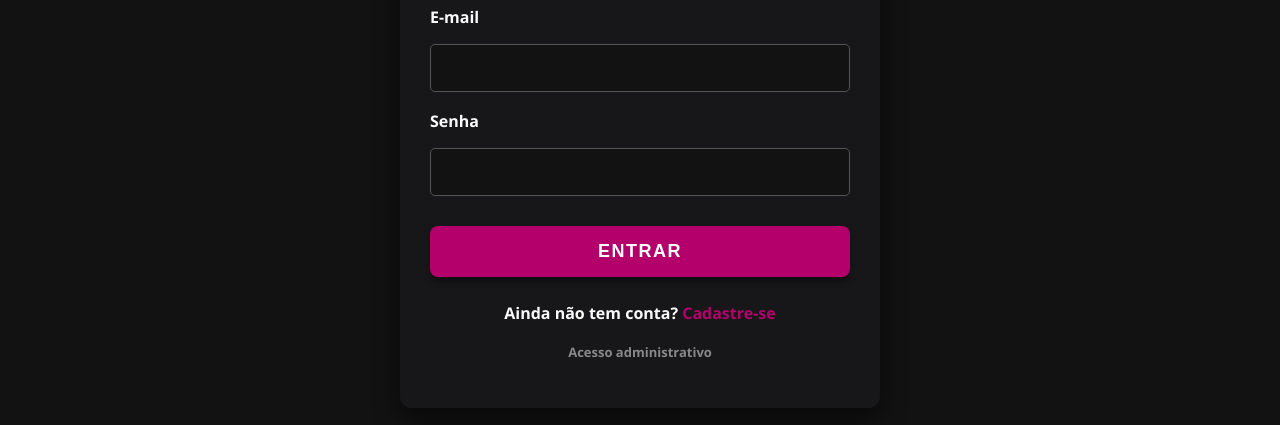
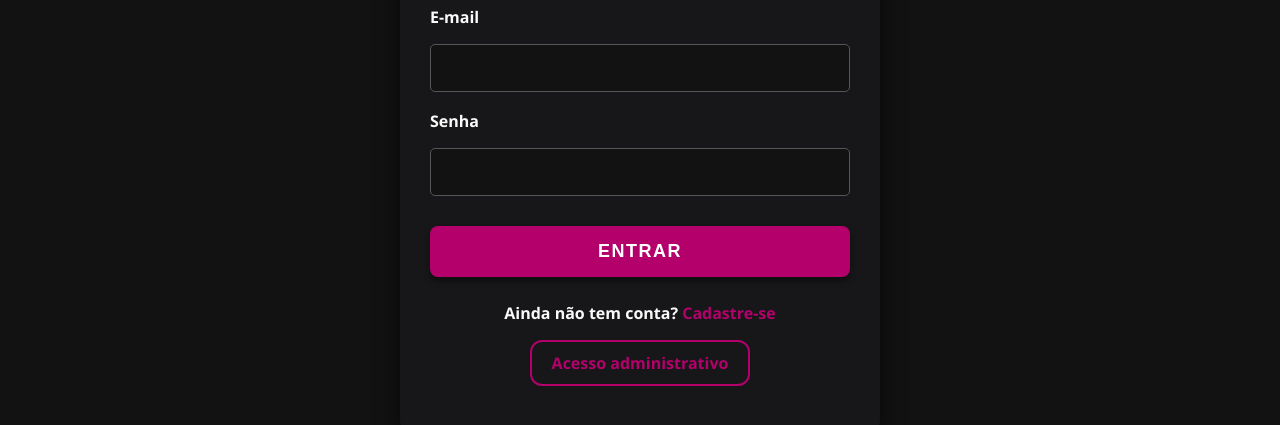
Before and after one commit to barcelos00/DesenvolvimentoWeb, a plain HTML site: page frontend/login.html in a window 1280 px wide. Shown: the part 415-840 px from the top of the page. Drawn offline with Linux system fonts and the light colour scheme; no server answers.

Commit message:
style: adiciona borda arredondada no link de acesso administrativo

```diff
--- a/frontend/style.css
+++ b/frontend/style.css
@@ -693,16 +693,22 @@ a:focus-visible {
 
 .auth-link-admin {
     text-align: center;
-    margin-top: 12px;
+    margin-top: 16px;
 }
 
 .auth-link-admin a {
-    color: #888888;
-    font-size: 13px;
+    display: inline-block;
+    color: #B3006B;
+    font-size: 16px;
     text-decoration: none;
+    padding: 10px 20px;
+    border: 2px solid #B3006B;
+    border-radius: 12px;
+    transition: 0.2s;
 }
 
 .auth-link-admin a:hover {
-    color: #e0e0e0;
-    text-decoration: underline;
+    background-color: #B3006B;
+    color: #ffffff;
+    text-decoration: none;
 }
```
